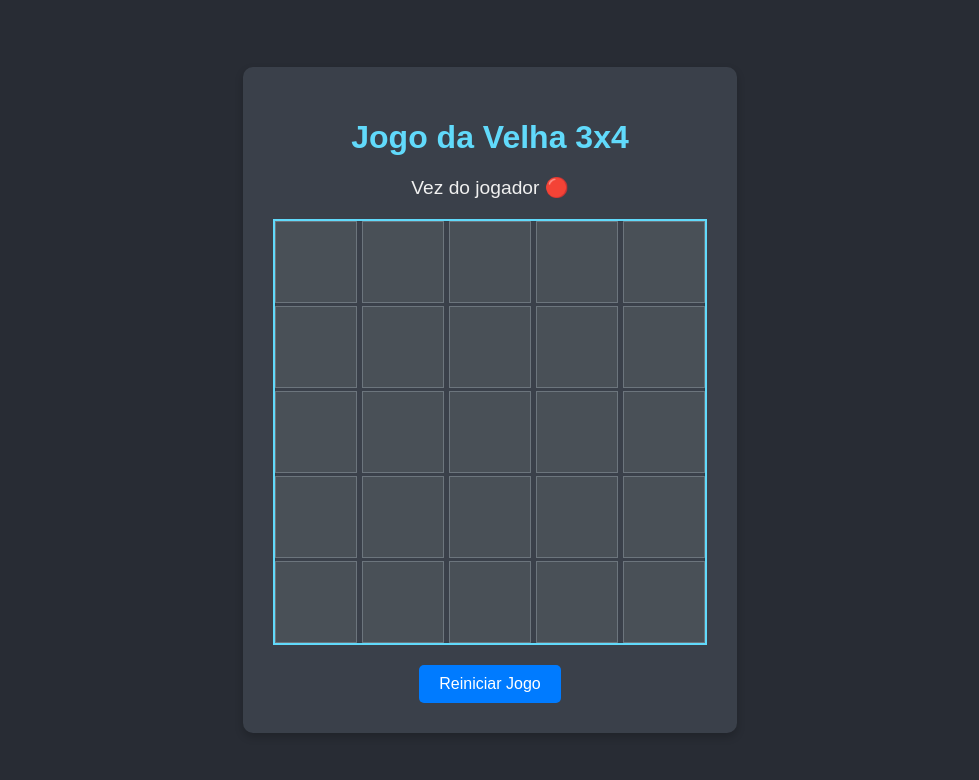
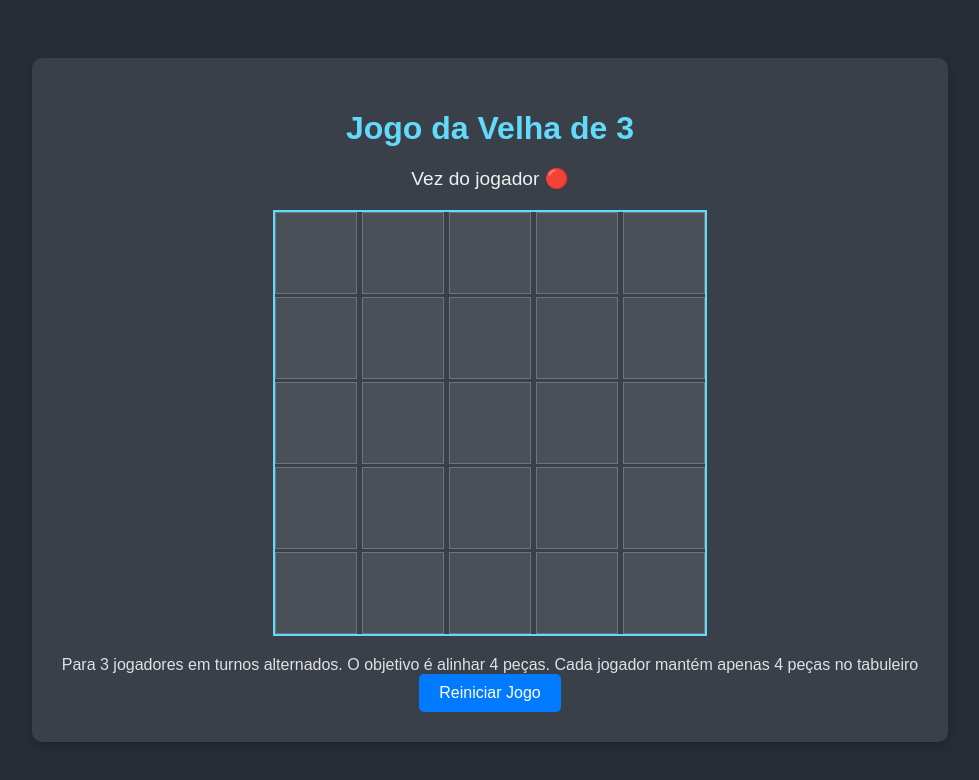
Before and after one commit to eli-bard/JogoDaVelha, a plain HTML site: page index.html in a window 1280 px wide. Shown: the whole page, without its empty margins (150-1129 px from the left). Drawn offline with Linux system fonts and the light colour scheme.

Commit message:
Update title and heading for 3-player game

```diff
--- a/index.html
+++ b/index.html
@@ -3,16 +3,17 @@
 <head>
     <meta charset="UTF-8">
     <meta name="viewport" content="width=device-width, initial-scale=1.0">
-    <title>Jogo da Velha 3x4</title>
+    <title>Jogo da Velha 3 jogadores</title>
     <link rel="stylesheet" href="style.css">
 </head>
 <body>
     <div class="container">
-        <h1>Jogo da Velha 3x4</h1>
+        <h1>Jogo da Velha de 3</h1>
         <div id="status">Vez do jogador I</div>
         <div id="board" class="board-grid">
             <!-- As células do tabuleiro serão geradas aqui pelo JavaScript -->
         </div>
+        <div>Para 3 jogadores em turnos alternados. O objetivo é alinhar 4 peças. Cada jogador mantém apenas 4 peças no tabuleiro</div>
         <button id="resetButton">Reiniciar Jogo</button>
     </div>
 
```
